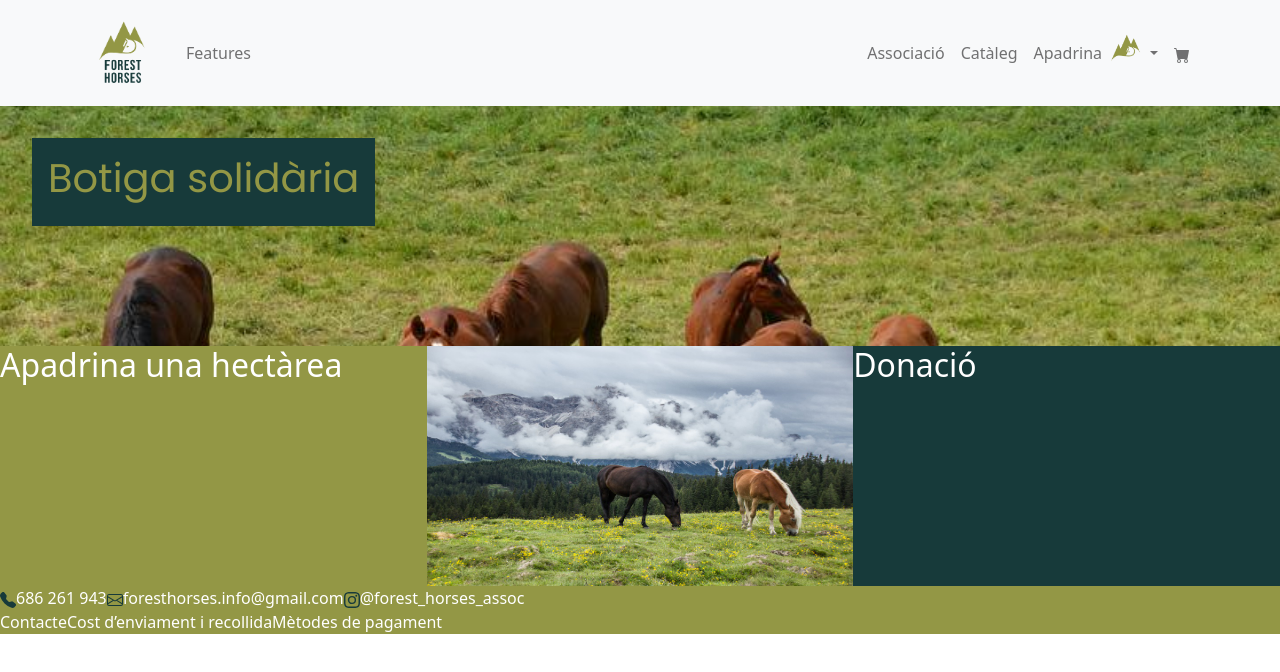
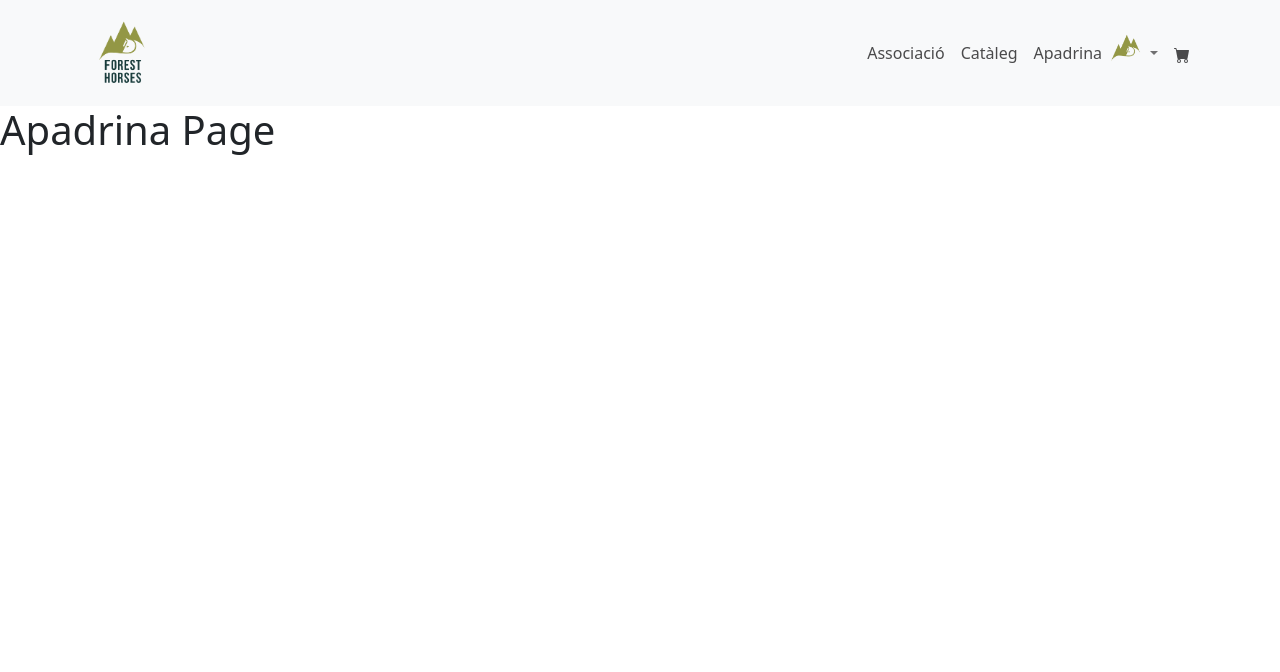
Before and after one commit to foresthdev/Forest_horses, a React (Create React App) app in the folder client/: page /apadrina in a window 1280 px wide. Shown: the top 672 px of the page. Built offline with nearby package versions, Linux system fonts and the light colour scheme.

Commit message:
#21 routing navbar

```diff
--- a/client/package.json
+++ b/client/package.json
@@ -12,6 +12,7 @@
     "react-bootstrap": "^2.5.0",
     "react-dom": "^18.2.0",
     "react-icons": "^4.4.0",
+    "react-router-dom": "^6.4.0",
     "react-scripts": "5.0.1",
     "web-vitals": "^2.1.4"
   },
--- a/client/src/App.js
+++ b/client/src/App.js
@@ -1,15 +1,18 @@
 // import './App.css';
-import Home from './pages/Home';
+import Navbar from './components/Navbar';
+import Routes from './Routes';
+import {BrowserRouter} from "react-router-dom";
 
 
 function App() {
   return (
-    <div className="App">
+    <BrowserRouter>
+      <div className="App">
+        <Navbar />
 
-      <Home />
-
-
-    </div>
+        <Routes />
+      </div>
+    </BrowserRouter>
   );
 }
 
--- /dev/null
+++ b/client/src/Routes.js
@@ -0,0 +1,33 @@
+import {useRoutes} from 'react-router-dom'
+
+import Home from './pages/Home';
+import DetalleProducto from './pages/DetalleProductoUser';
+import Apadrina from './pages/Apadrina';
+import Cataleg from './pages/Cataleg';
+import Carrito from './pages/CarritoCompra';
+
+export default function Routes() {
+    let element = useRoutes([
+        {
+            element: <DetalleProducto />,
+            path: 'detalle'
+        },
+        {
+            element: <Apadrina />,
+            path: 'apadrina'
+        },
+        {
+            element: <Cataleg />,
+            path: 'cataleg'
+        },
+        {
+            element: <Carrito />,
+            path: 'carrito'
+        },
+        {
+            element: <Home />,
+            path: '/'
+        }
+    ])
+    return element;
+}
--- a/client/src/components/Navbar.jsx
+++ b/client/src/components/Navbar.jsx
@@ -1,4 +1,5 @@
 import React from "react";
+import { Link } from "react-router-dom";
 import {Container, Nav, Navbar, NavDropdown } from "react-bootstrap";
 import logotype from '../assets/logo_forest.png';
 import perfil from '../assets/perfil.png';
@@ -11,16 +12,16 @@ function Encabezado() {
     <div className="Navbar">
      <Navbar collapseOnSelect expand="lg" bg="light" variant="light">
       <Container>
-        <Navbar.Brand className="NvBrand"><img className= "logo" src={logotype} style={{width: "4em", height: "4em"}}/></Navbar.Brand>
+        <Navbar.Brand className="NvBrand"><Link to="/"><img className= "logo" src={logotype} style={{width: "4em", height: "4em"}}/></Link></Navbar.Brand>
         <Navbar.Toggle aria-controls="responsive-navbar-nav" />
         <Navbar.Collapse id="responsive-navbar-nav">
           <Nav className="me-auto">
-            <Nav.Link href="#features">Features</Nav.Link>
+            {/* <Nav.Link href="#features">Features</Nav.Link> */}
           </Nav>
           <Nav>
-          <Nav.Link href="#pricing">Associació</Nav.Link>
-          <Nav.Link href="#pricing">Catàleg</Nav.Link>
-          <Nav.Link href="#pricing">Apadrina</Nav.Link>
+          <Nav.Link href="https://foresthorses.wixsite.com/foresthorses/l-associaci%C3%B3" target="_blank" style={{textDecoration: "none", color: "#4A4A4B"}}>Associació</Nav.Link>
+          <Nav.Link to="cataleg"><Link to="cataleg" style={{textDecoration: "none", color: "#4A4A4B"}}>Catàleg</Link></Nav.Link>
+          <Nav.Link to="apadrina"><Link to="apadrina" style={{textDecoration: "none", color: "#4A4A4B"}}>Apadrina</Link></Nav.Link>
           <img className= "perfil" src= {perfil} style={{width: "2em", height: "2em"}}/>
             <NavDropdown title= "" id="collasible-nav-dropdown">
               <NavDropdown.Item href="#action/3.1">El meu prefil</NavDropdown.Item>
@@ -30,9 +31,7 @@ function Encabezado() {
                 Tancar sessió
               </NavDropdown.Item>
             </NavDropdown>
-            <Nav.Link eventKey={2} href="#memes">
-            <BsFillCartFill />
-            </Nav.Link>
+            <Nav.Link eventKey={2} href="#memes"><Link to="carrito" style={{textDecoration: "none", color: "#4A4A4B"}}><BsFillCartFill /></Link></Nav.Link>
           </Nav>
         </Navbar.Collapse>
       </Container>
--- a/client/src/pages/Apadrina.jsx
+++ b/client/src/pages/Apadrina.jsx
@@ -0,0 +1,7 @@
+export default function Apadrina() {
+    return (
+      <div className="App">
+        <h1>Apadrina Page</h1>
+      </div>
+    );
+  }
--- a/client/src/pages/CarritoCompra.jsx
+++ b/client/src/pages/CarritoCompra.jsx
@@ -0,0 +1,9 @@
+import React from "react";
+
+export default function Carrito() {
+    return (
+      <div className="App">
+        <h1>Carrito</h1>
+      </div>
+    );
+  }
--- a/client/src/pages/Cataleg.jsx
+++ b/client/src/pages/Cataleg.jsx
@@ -0,0 +1,9 @@
+import React from "react";
+
+export default function Cataleg() {
+    return (
+      <div className="App">
+        <h1>Cataleg Page</h1>
+      </div>
+    );
+  }
--- a/client/src/pages/DetalleProductoUser.jsx
+++ b/client/src/pages/DetalleProductoUser.jsx
@@ -3,7 +3,7 @@ import Navbar from "../components/Navbar"
 import Footer from "../components/Footer"
 
 
-function Home() {
+function DetalleProducto() {
   return (
     <div className="Home">
       <Navbar />
@@ -25,4 +25,4 @@ function Home() {
   );
 }
 
-export default Home;
+export default DetalleProducto;
--- a/client/src/pages/Home.jsx
+++ b/client/src/pages/Home.jsx
@@ -1,6 +1,5 @@
 import React from "react";
 import Header from "../components/Header";
-import Navbar from "../components/Navbar";
 import Footer from '../components/Footer';
 import Section3 from '../components/Section3';
 
@@ -8,7 +7,6 @@ import Section3 from '../components/Section3';
 function Home() {
   return (
     <div className="Home">
-      <Navbar />
       <Header />
       <Section3 />
       <Footer />
```
Also changed, not shown: 1 other file (tests, documents, lock files or other folders).
